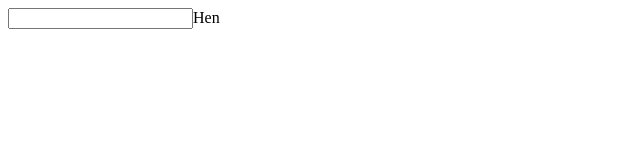
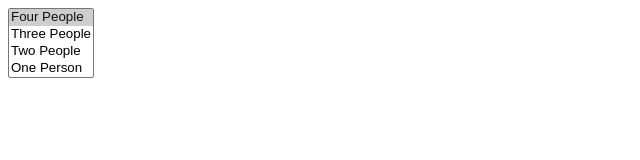
Before and after one commit to srcars94/HotelBookingSystem, a plain HTML site: page index.html in a window 1280 px wide. Shown: the whole page, without its empty margins (0-640 px from the left). Drawn offline with Linux system fonts and the light colour scheme.

Commit message:
Added in drop down menu for numbe of people

```diff
--- a/index.html
+++ b/index.html
@@ -4,7 +4,12 @@
 	</head>
 	<body>
 		<form>
-			<input>Hen</input>
+			<select name="roomSize" size="4">
+				<option value="fourPeople" selected="selected">Four People</option>
+				<option value="threePeople">Three People</option>
+				<option value="twoPeople">Two People</option>
+				<option value="onePeople">One Person</option>
+			</select>
 		</form>
 	</body>
 </html>
```
